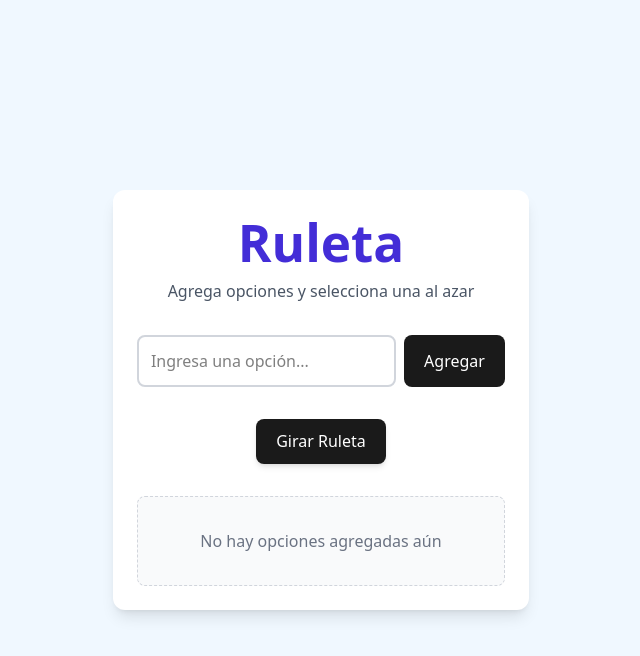
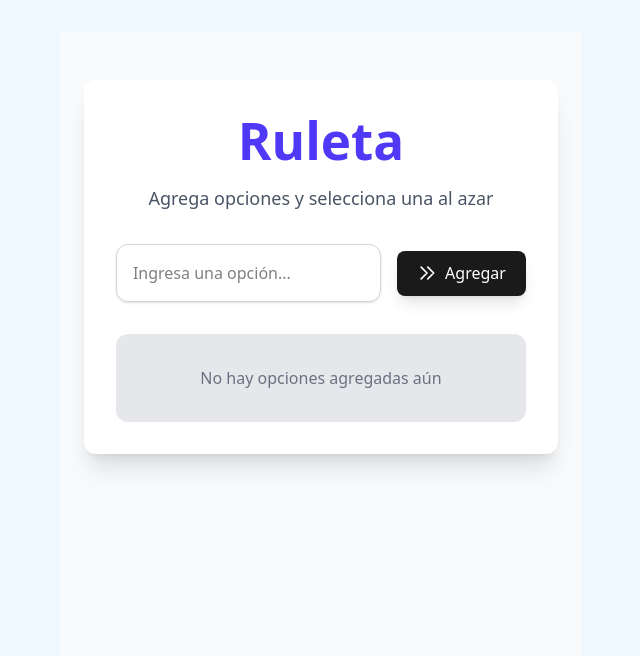
Before and after one commit to RamonTec/ruleta, a React (Vite) app: page / in a window 1280 px wide. Shown: the top 656 px of the page, without its empty margins (319-959 px from the left). Built offline with nearby package versions, Linux system fonts and the light colour scheme.

Commit message:
improved component styles and added new RouletteComponent

```diff
--- a/src/App.tsx
+++ b/src/App.tsx
@@ -1,137 +1,113 @@
-import { useState } from 'react';
-import './App.css'
-import { toast } from 'react-toastify';
-import { OptionsList } from './components/optionList';
-import confetti from 'canvas-confetti';
+import { useState } from "react";
+import "./App.css";
+import { toast } from "react-toastify";
+import { OptionsList } from "./components/optionList";
+import confetti from "canvas-confetti";
+import { RouletteWheel } from "./components/RouletteWheel";
 
 function App() {
   const [options, setOptions] = useState<string[]>([]);
   const [selectedOption, setSelectedOption] = useState<string | null>(null);
-  const [modalVisible, setModalVisible] = useState(false);
-  const [winnerOption, setWinnerOption] = useState<string | null>(null);
 
   const handleAddOption = () => {
-    if (selectedOption?.trim() === '') {
-      toast.error('No se puede agregar una opción vacía');
-      return
-    } else {
-      if (selectedOption) {
-        setOptions((prevOptions) => [...prevOptions, selectedOption]);
+    if (!selectedOption?.trim()) {
+      toast.error("No se puede agregar una opción vacía");
+      return;
     }
+    setOptions((prev) => [...prev, selectedOption.trim()]);
     toast.info(`Opción "${selectedOption}" agregada`);
     setSelectedOption(null);
-    }
-  }
+  };
 
   const removeOption = (index: number) => {
-    setOptions((prevOptions) => prevOptions.filter((_, i) => i !== index));
+    setOptions((prev) => prev.filter((_, i) => i !== index));
     toast.success(`Opción "${options[index]}" eliminada`);
-  }
+  };
 
-  const handleStartRoulette = () => {
-    if (options.length === 0) {
-      toast.info('Agrega opciones para iniciar la ruleta');
-      return;
-    }
-    const randomIndex = Math.floor(Math.random() * options.length);
-    const selected = options[randomIndex];
-    setWinnerOption(selected);
-    setModalVisible(true);
-    handleCofetti();
-  }
+  const handleClearOptions = () => {
+    setOptions([]);
+    toast.info("Opciones eliminadas");
+  };
 
-  const handleCofetti = () => {
+  const handleConfetti = () => {
     confetti({
       particleCount: 150,
       spread: 60,
-      origin: { y: 0.6 }
+      origin: { y: 0.6 },
     });
-  }
+  };
 
-  const handleClearOptions = () => {
-    setOptions([]);
-    toast.info('Opciones eliminadas');
-  }
+  const handleResult = () => {
+    handleConfetti();
+  };
 
   return (
-    <div className='mx-auto max-w-4xl p-6 bg-white rounded-xl shadow-lg'>
-      <div className='text-center mb-8'>
-        <h1 className='text-4xl font-bold text-indigo-700 mb-2'>Ruleta</h1>
-        <p className='text-gray-600'>Agrega opciones y selecciona una al azar</p>
+    <div className="flex flex-col items-center bg-gray-50 min-h-screen py-12 px-6">
+      <div className="max-w-4xl w-full bg-white p-8 rounded-xl shadow-xl space-y-8">
+        {/* Título */}
+        <div className="text-center">
+          <h1 className="text-5xl font-semibold text-indigo-600 mb-4">Ruleta</h1>
+          <p className="text-gray-600 text-lg">Agrega opciones y selecciona una al azar</p>
         </div>
 
-      <div className='flex gap-2 mb-8'>
+        {/* Input y botón de agregar opción */}
+        <div className="flex gap-4 items-center justify-center">
           <input
-          className='flex-1 p-3 border-2 border-gray-300 rounded-lg focus:border-indigo-500 focus:ring-2 focus:ring-indigo-200 outline-none transition-all'
+            className="w-full max-w-md p-4 border border-gray-300 rounded-xl shadow-sm focus:outline-none focus:ring-2 focus:ring-indigo-500 transition"
             type="text"
-          value={selectedOption || ''}
+            value={selectedOption || ""}
             onChange={(e) => setSelectedOption(e.target.value)}
-          placeholder='Ingresa una opción...'
-          onKeyPress={(e) => e.key === 'Enter' && handleAddOption()}
+            placeholder="Ingresa una opción..."
+            onKeyPress={(e) => e.key === "Enter" && handleAddOption()}
           />
           <button
             onClick={handleAddOption}
-          className='px-6 py-3 bg-indigo-600 text-white font-medium rounded-lg hover:bg-indigo-700 transition-colors disabled:bg-indigo-300'
+            className="px-6 py-3 bg-indigo-600 text-white font-medium rounded-lg shadow-lg hover:bg-indigo-700 transition"
             disabled={!selectedOption}
           >
-          Agregar
+            <span className="flex items-center space-x-2">
+              <svg xmlns="http://www.w3.org/2000/svg" fill="none" viewBox="0 0 24 24" stroke="currentColor" className="w-5 h-5">
+                <path stroke-linecap="round" stroke-linejoin="round" stroke-width="2" d="M13 5l7 7-7 7M5 5l7 7-7 7" />
+              </svg>
+              <span>Agregar</span>
+            </span>
           </button>
         </div>
 
-      <div className='mb-8 text-center'>
+        {/* Ruleta */}
+        {options.length > 0 ? (
+          <div className="max-w-xs md:max-w-sm lg:max-w-md mx-auto mb-6">
+            <RouletteWheel options={options} onResult={handleResult} />
+          </div>
+        ) : (
+          <div className="text-center py-8 bg-gray-200 rounded-xl text-gray-500">
+            No hay opciones agregadas aún
+          </div>
+        )}
+
+        {/* Lista de opciones y botón de vaciar lista */}
+        {options.length > 0 && (
+          <div className="space-y-4">
+            <div className="flex justify-between items-center">
+              <h2 className="text-xl font-semibold text-gray-800">Opciones ({options.length})</h2>
               <button
-          onClick={handleStartRoulette}
-          className='px-8 py-3 bg-emerald-600 text-white font-bold rounded-lg hover:bg-emerald-700 transition-colors shadow-md disabled:bg-gray-400'
-        >
-          Girar Ruleta
-        </button>
-      </div>
-
-      {options.length > 0 ? (
-        <div className='mb-8'>
-          <div className='flex justify-between items-center mb-4'>
-            <h2 className='text-xl font-semibold text-gray-800'>Opciones ({options.length})</h2>
-            <button
-              onClick={() => handleClearOptions()}
-              className='text-red-500 hover:text-red-700 font-medium transition-colors'
+                onClick={handleClearOptions}
+                className="text-red-500 hover:text-red-700 font-medium transition"
               >
                 Vaciar lista
               </button>
             </div>
 
-          <ul className='space-y-2'>
-            {options.map((option, index) => (
-              <OptionsList
-                key={index}
-                option={option}
-                index={index}
-                removeOption={removeOption}
-              />
+            <ul className="space-y-2">
+              {options.map((opt, idx) => (
+                <OptionsList key={idx} option={opt} index={idx} removeOption={removeOption} />
               ))}
             </ul>
           </div>
-      ) : (
-        <div className='text-center py-8 bg-gray-50 rounded-lg border border-dashed border-gray-300 text-gray-500'>
-          No hay opciones agregadas aún
-        </div>
         )}
-
-      {modalVisible && (
-        <div className='fixed inset-0 bg-black bg-opacity-50 flex items-center justify-center'>
-          <div className='bg-white p-6 rounded-lg shadow-lg text-center'>
-            <h2 className='text-2xl font-bold text-indigo-700 mb-4'>¡Opción Ganadora!</h2>
-            <p className='text-lg text-gray-800 mb-6'>{winnerOption}</p>
-            <button
-              onClick={() => setModalVisible(false)}
-              className='px-6 py-3 bg-indigo-600 text-white font-medium rounded-lg hover:bg-indigo-700 transition-colors'
-            >
-              Cerrar
-            </button>
       </div>
     </div>
-      )}
-    </div>
-  )
+  );
 }
 
 export default App;
```
Lines whose indentation alone changed are shown as unchanged.
